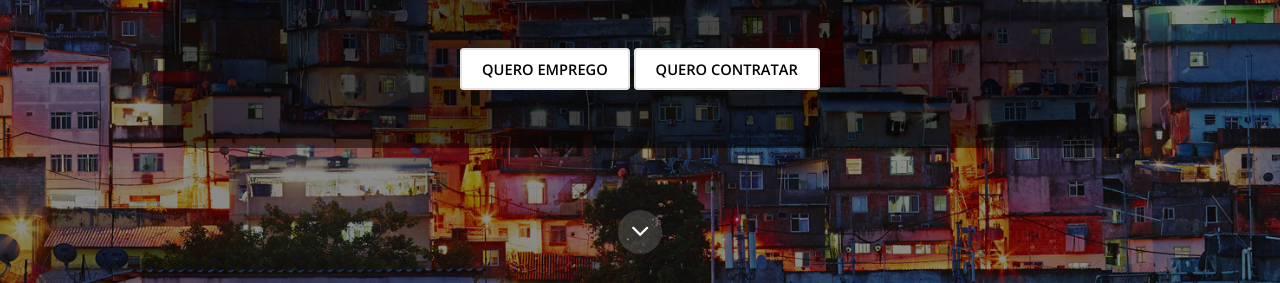
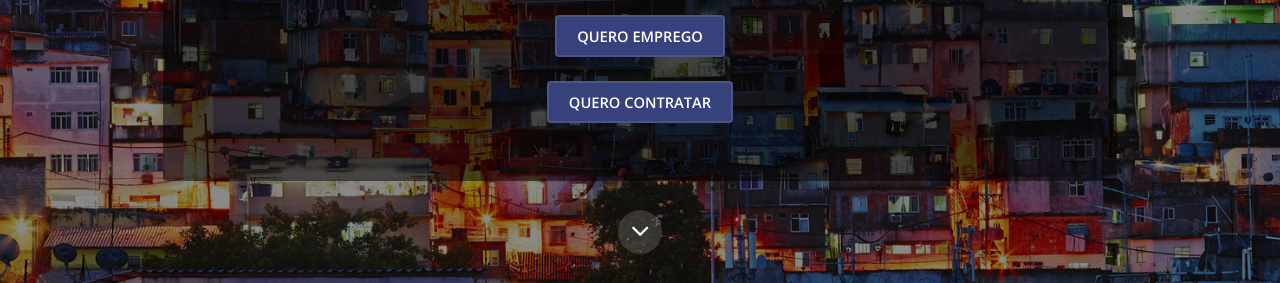
Before and after one commit to emprega/emprega-comunidades, a plain HTML site: page index.html in a window 1280 px wide. Shown: the part 517-800 px from the top of the page. Drawn offline with nearby package versions, Linux system fonts and the light colour scheme.

Commit message:
Changing colors

```diff
--- a/assets/css/main.css
+++ b/assets/css/main.css
@@ -1993,9 +1993,9 @@
 		input[type="button"].alt,
 		button.alt,
 		.button.alt {
-			background-color: white;
+			background-color: #37417c;
 			box-shadow: inset 0 0 0 2px rgba(144, 144, 144, 0.25);
-			color: #000 !important;
+			color: #fff !important;
 		}
 
 			input[type="submit"].alt:hover,
--- a/index.html
+++ b/index.html
@@ -52,7 +52,7 @@
 					</div>
 					<footer>
 						<a href="https://bit.ly/2TbBv5l" class="button alt">Quero emprego</a>
-						<a href="" class="button alt">Quero contratar</a>
+						<br><br><a href="" class="button alt">Quero contratar</a>
 					</footer>
 				</article>
 
```
